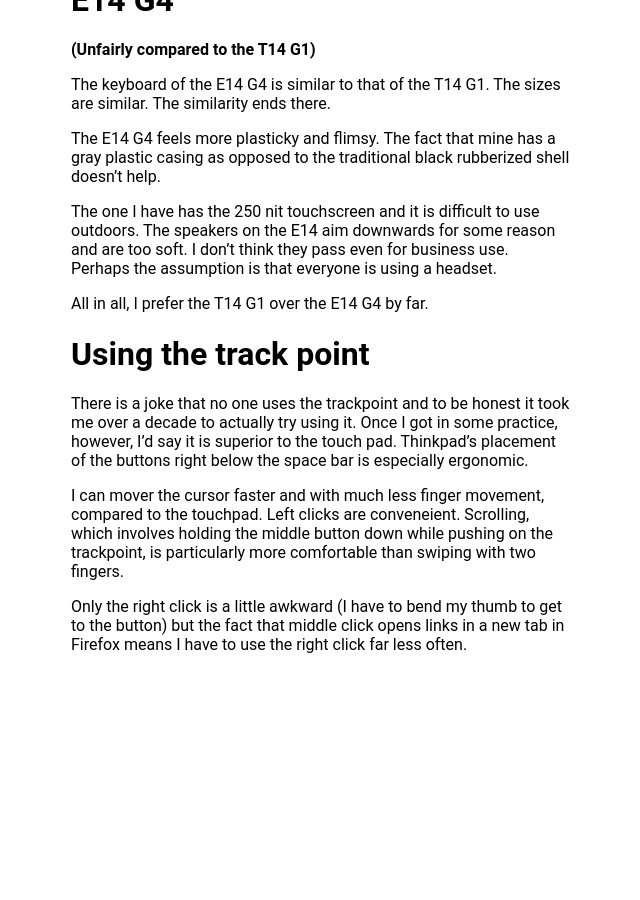
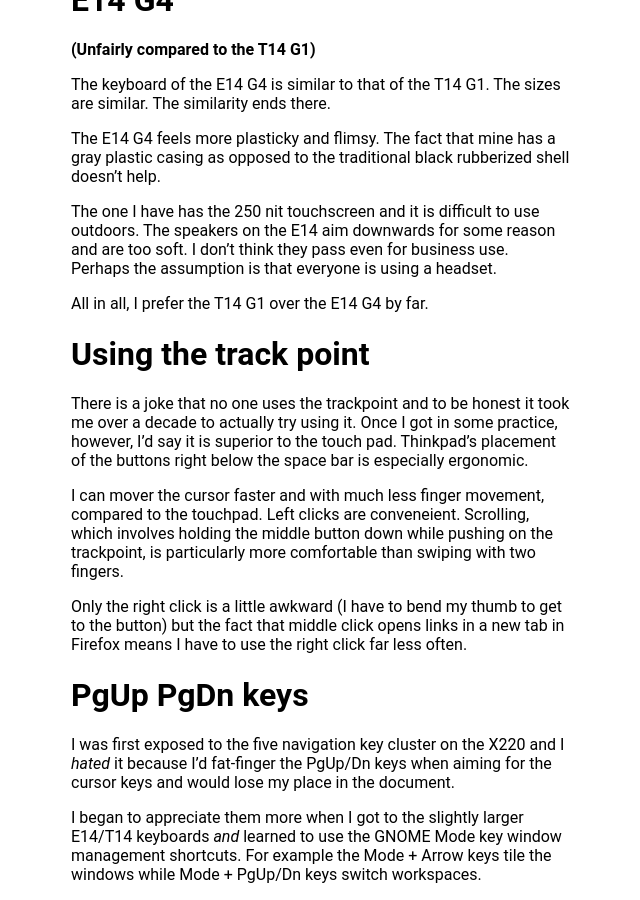
Before and after one commit to kghose/kghose.github.io, a Jekyll site: the page built from linux-tips/thinkpads.md, in a window 1280 px wide and 900 px high, scrolled down 1701 px. Shown: the whole window, without its empty margins (319-959 px from the left). Built offline with Jekyll 4.4.1, drawn with Linux system fonts in a browser that asks for light colours; before the commit the page ends 2371 px from its top, so only the background shows below that.

Commit message:
Note on nav keys.

```diff
--- a/linux-tips/thinkpads.md
+++ b/linux-tips/thinkpads.md
@@ -110,3 +110,14 @@ comfortable than swiping with two fingers.
 Only the right click is a little awkward (I have to bend my thumb to get to the
 button) but the fact that middle click opens links in a new tab in Firefox means
 I have to use the right click far less often.
+
+# PgUp PgDn keys
+
+I was first exposed to the five navigation key cluster on the X220 and I _hated_
+it because I'd fat-finger the PgUp/Dn keys when aiming for the cursor keys and
+would lose my place in the document.
+
+I began to appreciate them more when I got to the slightly larger E14/T14
+keyboards _and_ learned to use the GNOME Mode key window management shortcuts.
+For example the Mode + Arrow keys tile the windows while Mode + PgUp/Dn keys
+switch workspaces.
```
